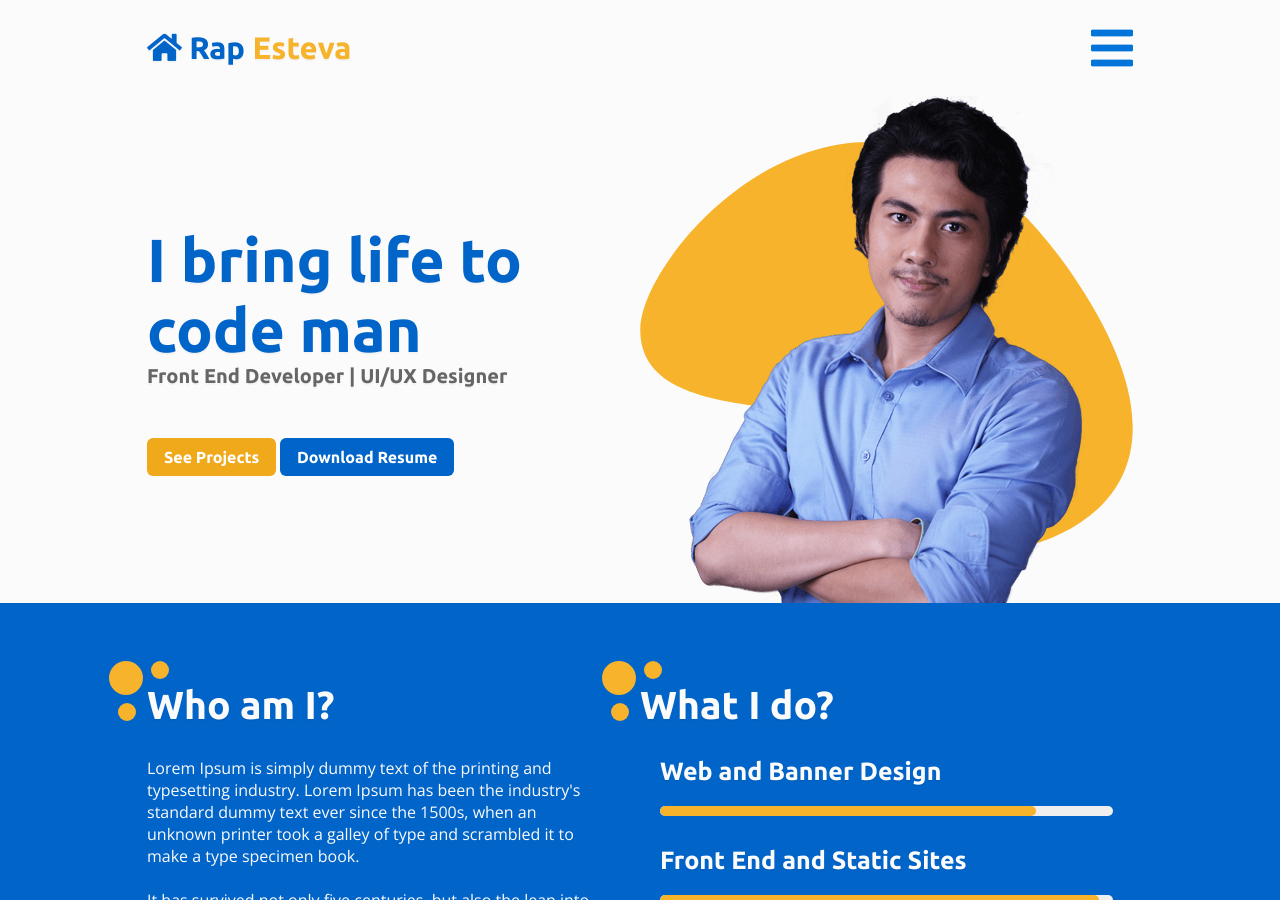
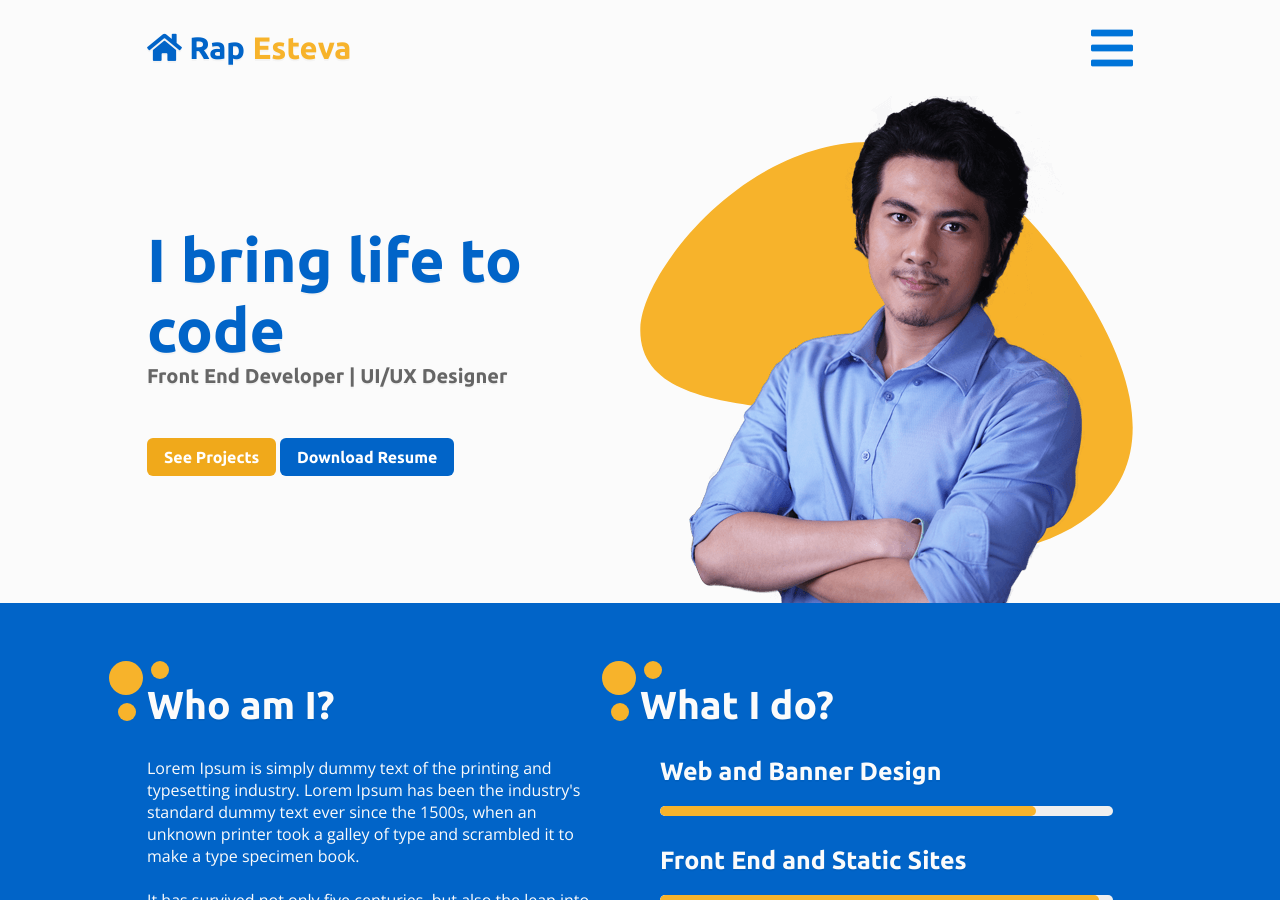
Before and after one commit to rapsamaniego27/portfolio-2020, a Jekyll site: the page built from index.html, in a window 1280 px wide and 900 px high. Built offline with Jekyll 4.4.1, drawn with Linux system fonts in a browser that asks for light colours; nearby versions of some CDN libraries.

Commit message:
Update Home Page “site”

```diff
--- a/_data/main.yml
+++ b/_data/main.yml
@@ -1,4 +1,4 @@
-tagline: I bring life to code man
+tagline: I bring life to code
 occupation: Front End Developer | UI/UX Designer
 summary: Lorem Ipsum is simply dummy text of the printing and typesetting
   industry. Lorem Ipsum has been the industry's standard dummy text ever since
```
